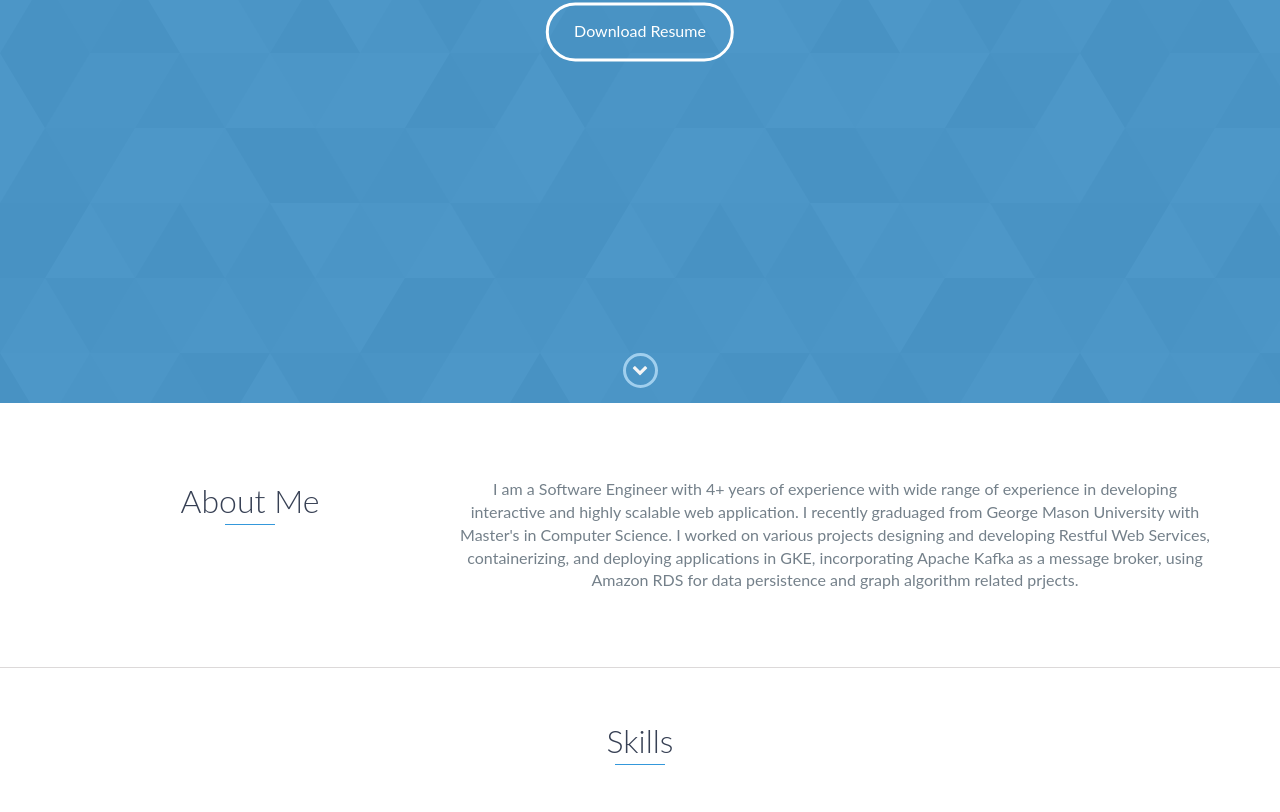
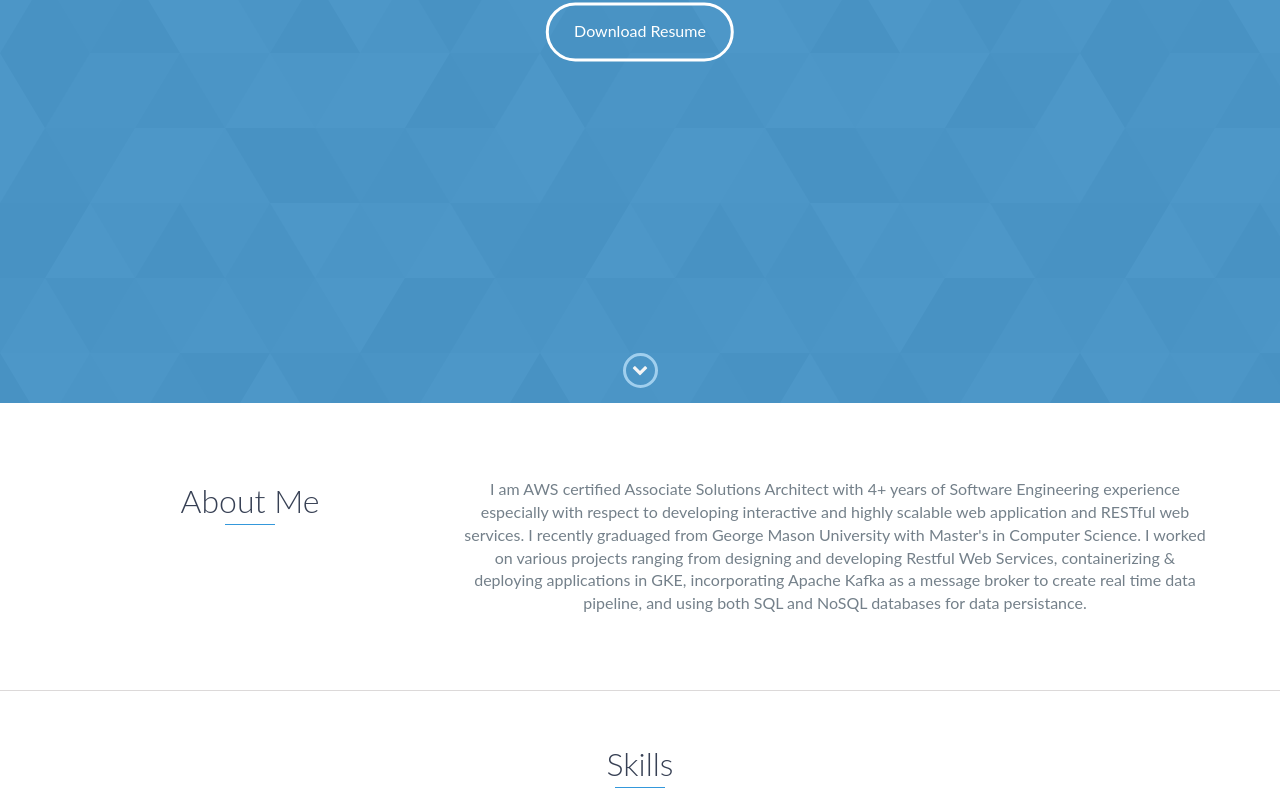
Before and after one commit to Ragzgit/RagavPortfolio, a React (Create React App) app: page / in a window 1280 px wide. Shown: the part 397-1209 px from the top of the page. Built offline with nearby package versions, Linux system fonts and the light colour scheme.

Commit message:
resume changes

```diff
--- a/src/pages/about.js
+++ b/src/pages/about.js
@@ -9,7 +9,7 @@ function About() {
             </div>
             <div className="col-md-8">
                 <p>
-                   I am a Software Engineer with 4+ years of experience with wide range of experience in developing interactive and highly scalable web application. I recently graduaged from George Mason University with Master's in Computer Science. I worked on various projects designing and developing Restful Web Services, containerizing, and deploying applications in GKE, incorporating Apache Kafka as a message broker, using Amazon RDS for data persistence and graph algorithm related prjects.
+                   I am AWS certified Associate Solutions Architect with 4+ years of Software Engineering experience especially with respect to developing interactive and highly scalable web application and RESTful web services. I recently graduaged from George Mason University with Master's in Computer Science. I worked on various projects ranging from designing and developing Restful Web Services, containerizing & deploying applications in GKE, incorporating Apache Kafka as a message broker to create real time data pipeline, and using both SQL and NoSQL databases for data persistance.
                 </p>
             </div>
         </div>
```
